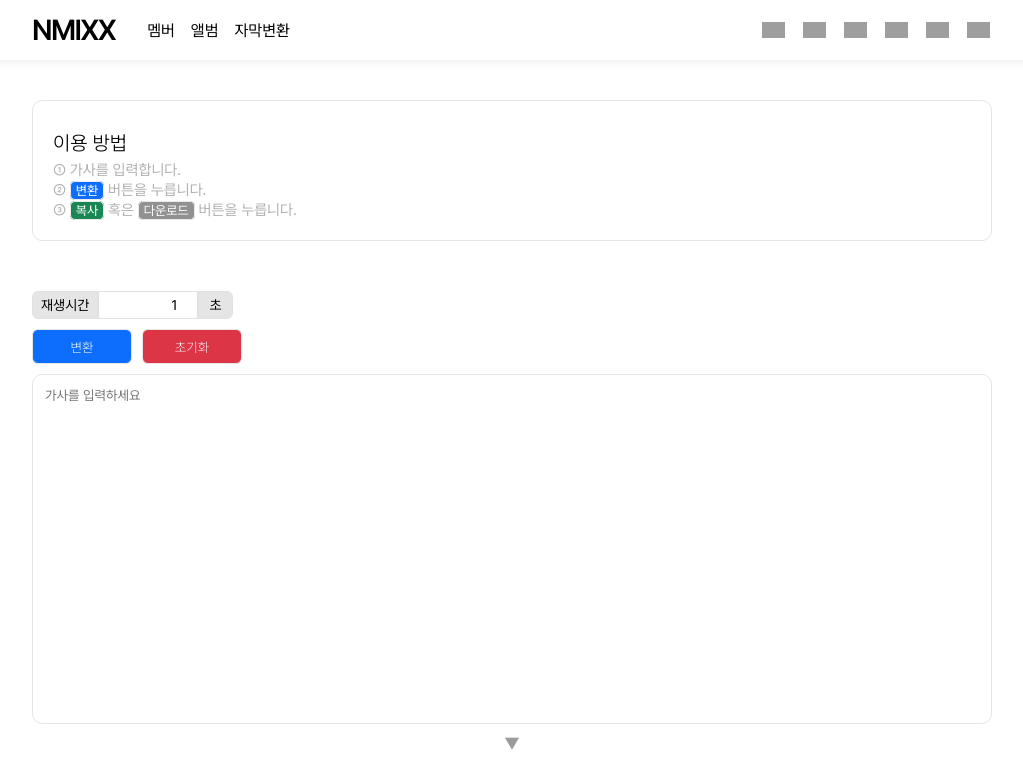
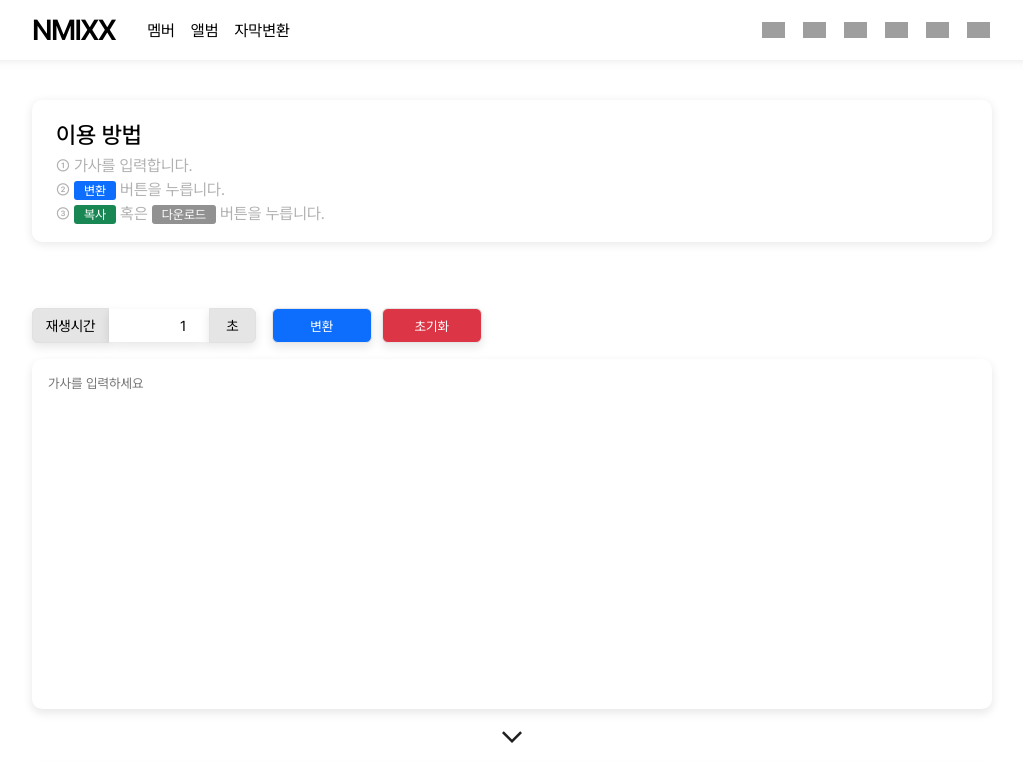
Before and after one commit to Leewonno/lyrics, a React (Vite) app: page /translate in a window 1280 px wide. Shown: the top 762 px of the page, without its empty margins (128-1151 px from the left). Built offline with nearby package versions, Linux system fonts and the light colour scheme; no server answers; grey boxes are pictures that could not be loaded.

Commit message:
refactor : translate

```diff
--- a/src/translate/components/TranslateExample.tsx
+++ b/src/translate/components/TranslateExample.tsx
@@ -1,36 +1,55 @@
 import styled from "styled-components";
+import { media } from "../../lib/media";
 
 const Widget = styled.div`
   width: 100%;
   display: flex;
   flex-direction: column;
-  border: 1px solid #e5e5e5;
+  /* border: 1px solid #e5e5e5; */
+  box-shadow: rgba(17, 17, 26, 0.1) 0px 2px 10px;
   border-radius: 10px;
-  padding: 20px;
+  padding: 1rem 1.5rem;
   margin-bottom: 50px;
 
   h1{
-    font-size: 20px;
-    font-weight: 300;
+    font-size: 1.45rem;
+    font-weight: 500;
     margin-bottom: 5px;
-    margin-top: 10px;
+    margin-top: 5px;
   }
 
   div{
-    font-size: 15px;
+    font-size: 1rem;
     color: #b1b1b1;
     transition: all 0.5s;
-    margin: 1px 0px;
+    line-height: 1.5;
   }
 
   div span{
-    border: 1px solid #ebebeb;
+    border: none;
     color: #fff;
-    padding: 1px 5px;
-    border-radius: 5px;
+    padding: 2px 10px;
+    border-radius: 3px;
     cursor: pointer;
-    font-size: 13px;
+    font-size: 0.8rem;
   }
+
+  ${media.phone`
+    padding: 1rem;
+
+    h1{
+      font-size: 1.2rem;
+    }
+
+    div{
+      font-size: 0.9rem;
+    }
+
+    div span{
+      padding: 1px 10px;
+    }
+
+  `}
 `;
 
 export function TranslateExample() {
--- a/src/translate/components/TranslateWidget.tsx
+++ b/src/translate/components/TranslateWidget.tsx
@@ -4,6 +4,8 @@ import { visible, setMessage } from '../../redux/features/toast/toast';
 import styled from "styled-components";
 import { TranslateExample } from "./TranslateExample";
 // import callGPT from "../../common/components/chatgpt/lib/callGPT";
+import arrow_back from "../../assets/icons/arrow_back.svg"
+import { media } from "../../lib/media";
 
 const Widget = styled.div`
   width: 100%;
@@ -29,15 +31,22 @@ const WidgetForm = styled.form`
   display: flex;
   flex-direction: column;
 
-  @media only screen and (max-width: 1050px) {
+  ${media.phone`
     width: 100%;
     margin: 5%;
-  }
+  `}
 `;
 
 const SettingBox = styled.div`
   width: 100%;
   display: flex;
+
+  gap: 1rem;
+
+  ${media.phone`
+    gap: 1rem;
+    flex-wrap: wrap;
+  `}
 `;
 
 const TimeBox = styled.div`
@@ -48,14 +57,14 @@ const TimeBox = styled.div`
   input{
     width: 100px;
     text-align: right;
-    padding: 5px;
-    font-size: 14px;
-    border: 1px solid #e1e1e1;
+    padding: 0.5rem;
+    font-size: 0.9rem;
+    border: none;
+    box-shadow: rgba(17, 17, 26, 0.1) 0px 4px 10px;
   }
 
   input:focus{
     outline: none;
-    border: 1px solid #c8c8fa;
   }
 
   label{
@@ -63,9 +72,10 @@ const TimeBox = styled.div`
     border-top-left-radius: 6px;
     border-bottom-left-radius: 6px;
     background-color: #e5e5e5;
-    padding: 5px 8px;
-    font-size: 14px;
+    padding: 0.5rem 0.8rem;
+    font-size: 0.9rem;
     white-space: nowrap;
+    box-shadow: rgba(17, 17, 26, 0.1) 0px 4px 10px;
   }
 
   span{
@@ -73,17 +83,36 @@ const TimeBox = styled.div`
     border-top-right-radius: 6px;
     border-bottom-right-radius: 6px;
     background-color: #e5e5e5;
-    padding: 5px 10px;
-    font-size: 14px;
+    padding: 0.5rem 1rem;
+    font-size: 0.9rem;
+    box-shadow: rgba(17, 17, 26, 0.1) 0px 4px 10px;
   }
+
+  ${media.phone`
+    input{
+      width: 80px;
+      padding: 0.4rem;
+      font-size: 0.8rem;
+    }
+
+    label{
+      padding: 0.4rem 0.7rem;
+      font-size: 0.8rem;
+    }
+
+    span{
+      padding: 0.4rem 0.9rem;
+      font-size: 0.8rem;
+    }
+  `}
 `
 
 const ButtonBox = styled.div`
   width: 100%;
   display: flex;
   gap: 10px;
-  margin-top: 10px;
-  margin-bottom: 10px;
+  margin-top: 1rem;
+  margin-bottom: 1rem;
 
   button {
     width: 100px;
@@ -92,13 +121,23 @@ const ButtonBox = styled.div`
     border: 1px solid #e5e5e5;
     border-radius: 6px;
     color: #fff;
-    font-weight: 200;
+    font-weight: 400;
     user-select: none;
+    box-shadow: rgba(17, 17, 26, 0.1) 0px 4px 10px;
   }
 
   button:focus{
-    outline: 3px solid #c8c8fa;
+    outline: 2px solid #c8c8fa;
   }
+
+  ${media.phone`
+    margin-top: 0;
+
+    button {
+      width: 80px;
+      height: 30px;
+    }
+  `}
 `;
 
 const InputBox = styled.div`
@@ -107,25 +146,37 @@ const InputBox = styled.div`
   flex-direction: column;
   justify-content: center;
   align-items: center;
-  gap: 10px;
+  gap: 1rem;
 
   textarea{
     width: 100%;
     height: 350px;
-    padding: 12px;
-    border: 1px solid #e5e5e5;
+    padding: 1rem;
+    border: none;
+    /* border: 1px solid #e5e5e5; */
+    box-shadow: rgba(17, 17, 26, 0.1) 0px 4px 10px;
     border-radius: 10px;
     resize: none;
   }
 
   textarea:focus{
-    outline: 3px solid #c8c8fa;
+    outline: 2px solid #c8c8fa;
   }
 
   span{
     color: #9b9b9b;
   }
+
+  ${media.phone`
+    textarea{
+      height: 300px;
+    }
+  `}
 `;
+
+const Image = styled.img`
+  transform: rotate(270deg);
+`
 
 export function TranslateWidget() {
 
@@ -189,7 +240,7 @@ export function TranslateWidget() {
     const blobUrl = window.URL.createObjectURL(blob);
     const link = document.createElement('a');
     link.href = blobUrl;
-    link.download = `nmixxfantube.srt`;
+    link.download = `lyrics.srt`;
     link.click();
     link.remove();
     window.URL.revokeObjectURL(blobUrl);
@@ -263,17 +314,17 @@ export function TranslateWidget() {
             <input id="view_time" type="number" min={1} value={viewTime} onChange={(e) => numberCheck(e.target.value)} />
             <span>초</span>
           </TimeBox>
+          <ButtonBox>
+            <button style={{ backgroundColor: '#0d6efd' }} type="button" onClick={translateRun}>변환</button>
+            <button style={{ backgroundColor: '#dc3545' }} type="button" onClick={resetTextarea}>초기화</button>
+          </ButtonBox>
         </SettingBox>
-        <ButtonBox>
-          <button style={{ backgroundColor: '#0d6efd' }} type="button" onClick={translateRun}>변환</button>
-          <button style={{ backgroundColor: '#dc3545' }} type="button" onClick={resetTextarea}>초기화</button>
-        </ButtonBox>
         <InputBox>
           <textarea placeholder="가사를 입력하세요" value={lyrics} onChange={(e) => setLyrics(e.target.value)} />
-          <span>▼</span>
+          <Image src={arrow_back} alt="arrow_down" />
           <textarea readOnly value={translation} />
         </InputBox>
-        <ButtonBox>
+        <ButtonBox style={{marginTop: '1rem'}}>
           <button style={{ backgroundColor: '#198754' }} type="button" onClick={translateCopy}>복사</button>
           <button style={{ backgroundColor: '#919191' }} type="button" onClick={downloadSrtFile}>다운로드</button>
         </ButtonBox>
```
Also changed, not shown: src/assets/icons/arrow_back.svg (added).
